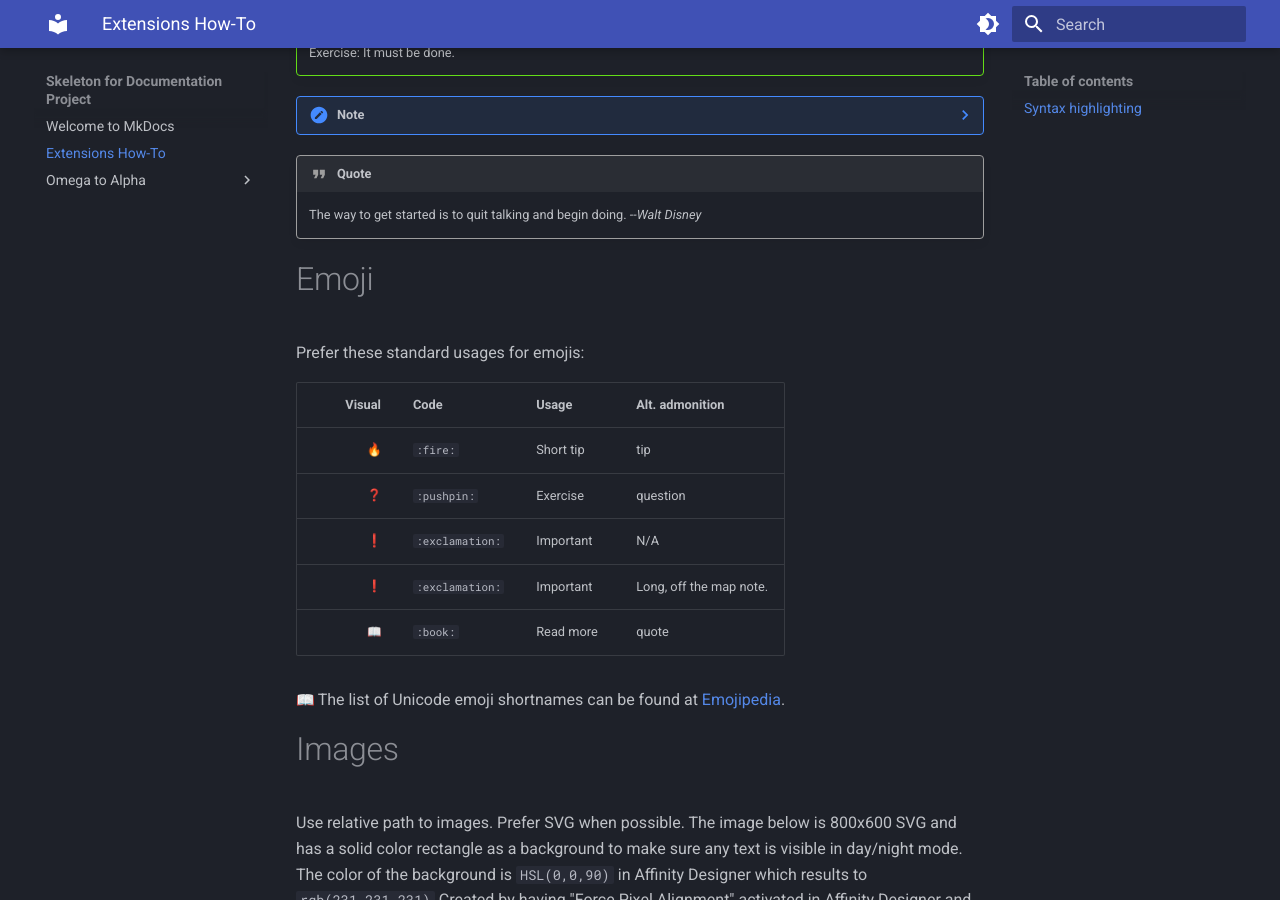
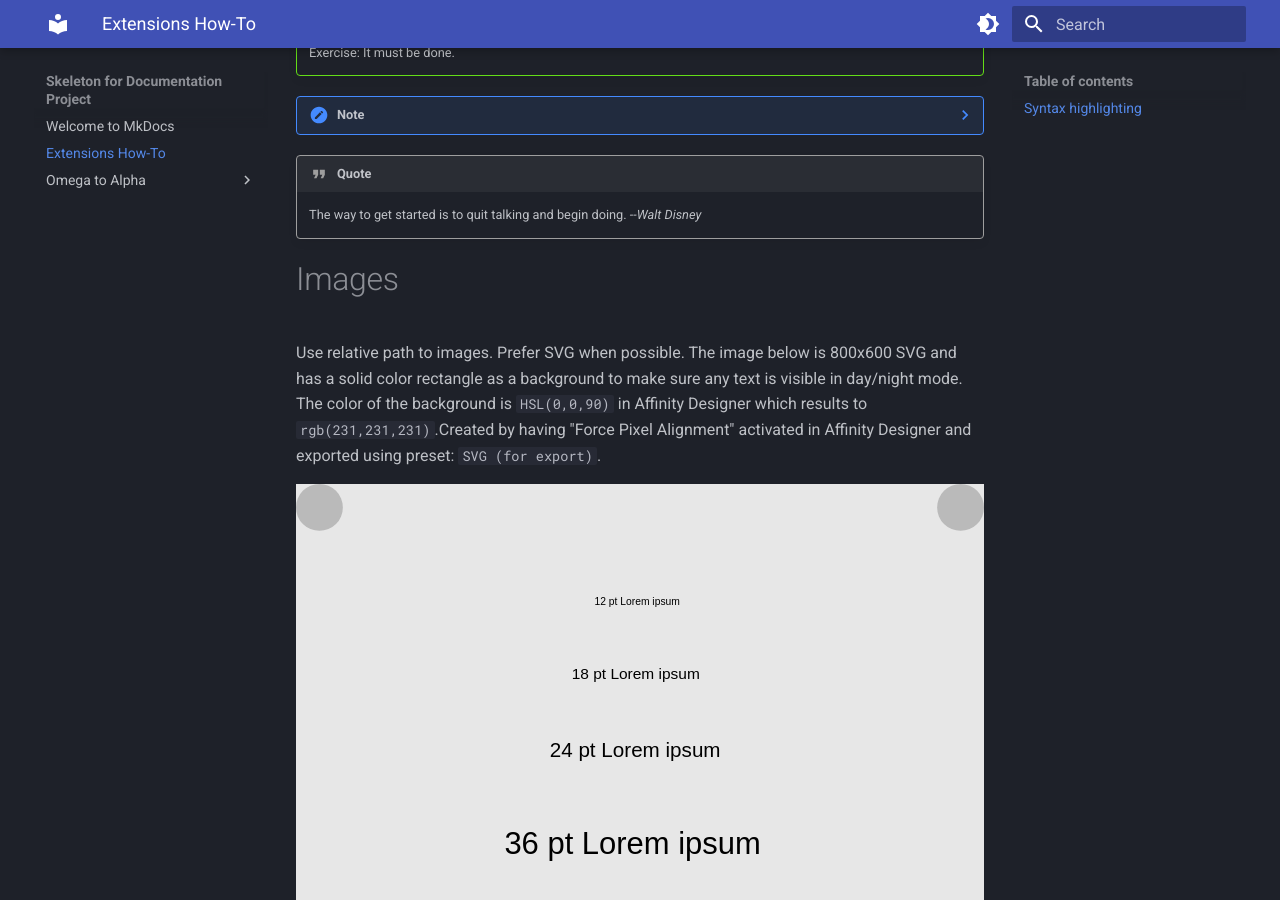
Before and after one commit to sourander/doc-skeleton, an MkDocs documentation site: the page built from docs/extensions.md, in a window 1280 px wide and 900 px high, scrolled down 824 px. Built offline with MkDocs 1.6.1 and Material for MkDocs 9.7.7, drawn with Linux system fonts in a browser that asks for light colours; emoji names are drawn with the system emoji font.

Commit message:
Standard emojis no longer used

```diff
--- a/docs/extensions.md
+++ b/docs/extensions.md
@@ -34,19 +34,6 @@ Clicking the ==Copy to clipboard== saves you from a tedious ++ctrl+c++ process.
 !!! quote
     The way to get started is to quit talking and begin doing. *--Walt Disney*
 
-# Emoji
-
-Prefer these standard usages for emojis:
-
-| Visual        | Code            | Usage         | Alt. admonition         |
-|--------------:|-----------------|---------------| ----------------------- |
-| :fire:        | `:fire:`        | Short tip     | tip                     |
-| :question:    | `:pushpin:`     | Exercise      | question                |
-| :exclamation: | `:exclamation:` | Important     | N/A                     |
-| :exclamation: | `:exclamation:` | Important     | Long, off the map note. |
-| :book:        | `:book:`        | Read more     | quote                   |
-
- :book: The list of Unicode emoji shortnames can be found at [Emojipedia](https://emojipedia.org/twitter/).
 
 # Images
 
```
